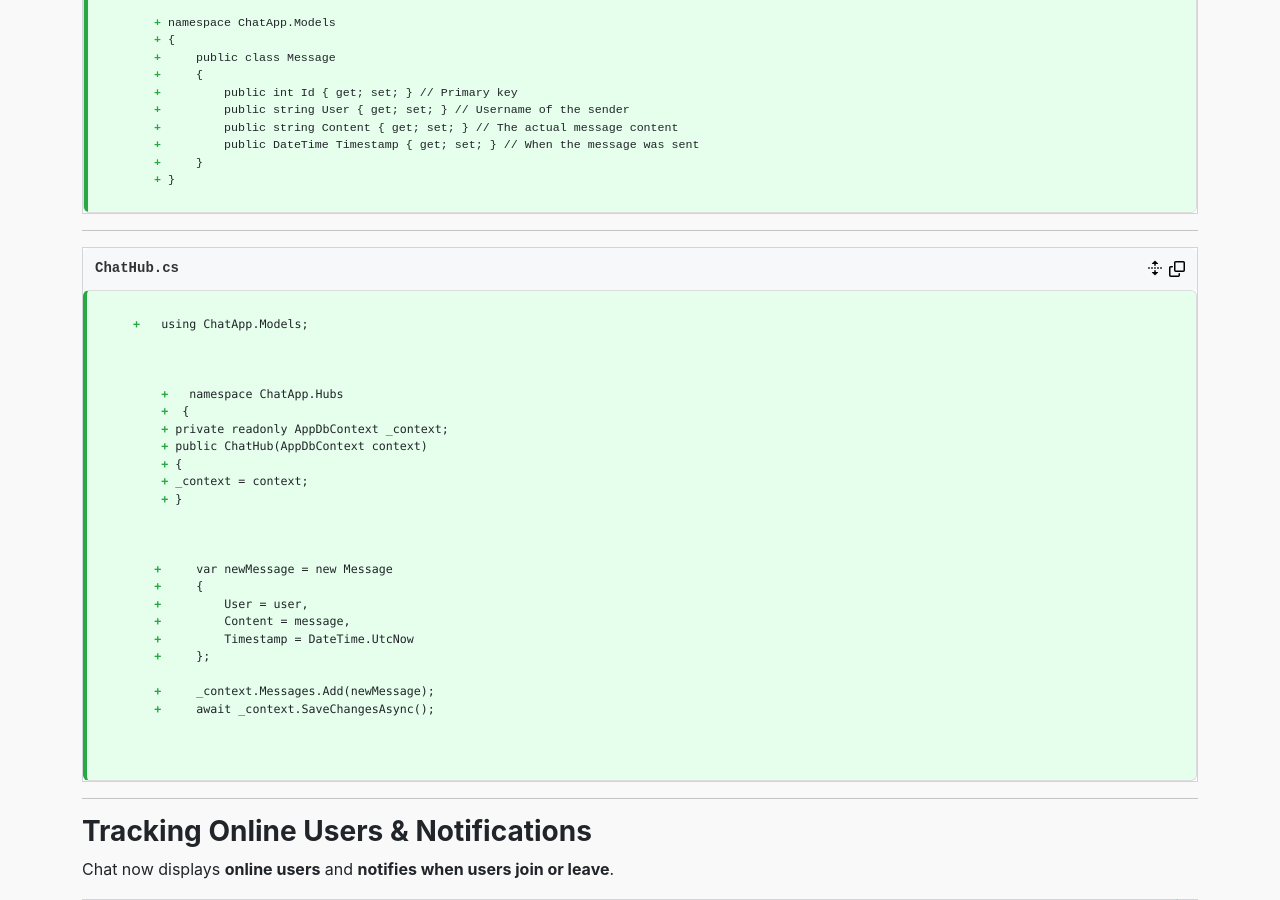
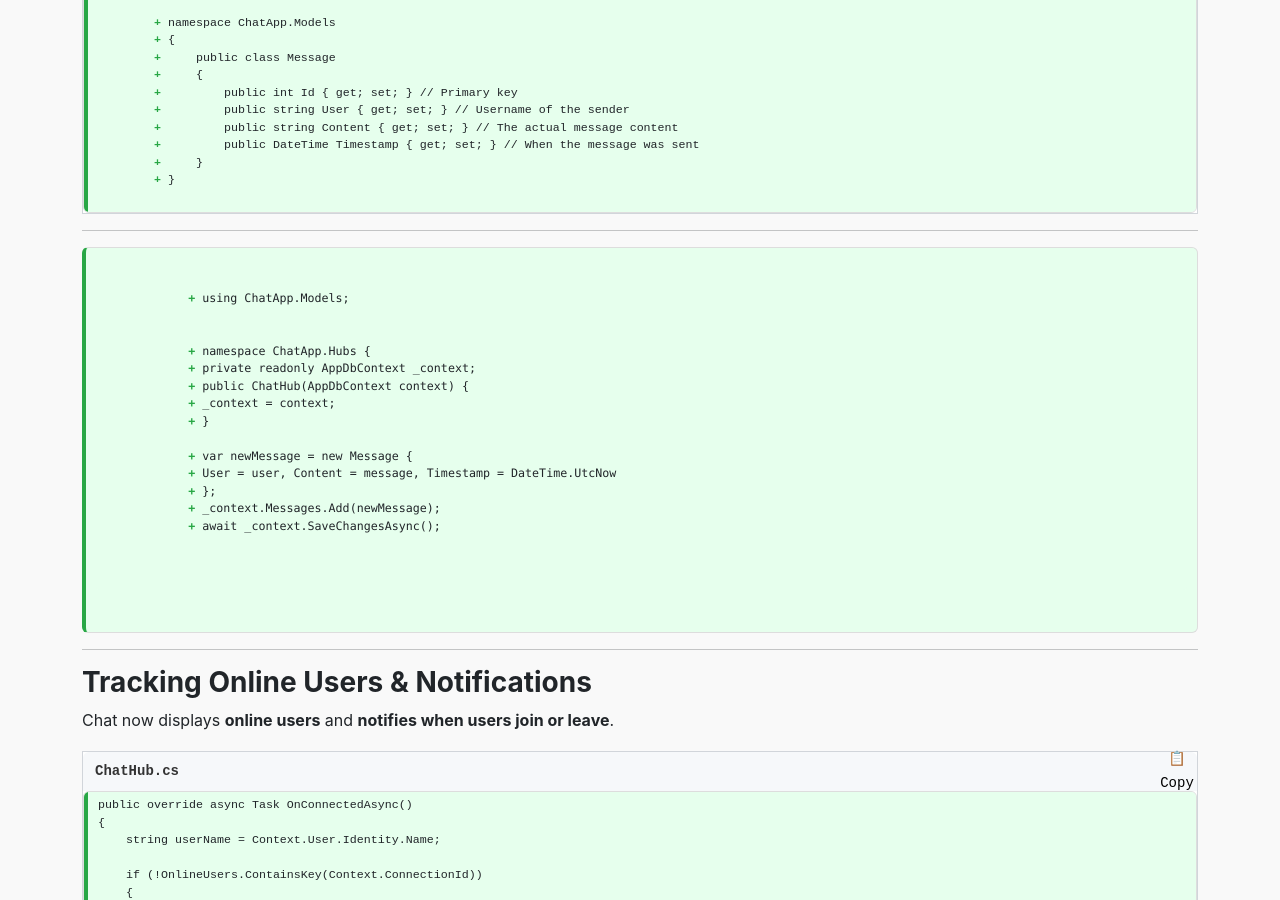
Before and after one commit to JWalshe86/ChatApp, a Jekyll site: the page built from docs/ChatAppPartTwo.md, in a window 1280 px wide and 900 px high, scrolled down 601 px. Built offline with Jekyll 4.4.1, drawn with Linux system fonts in a browser that asks for light colours.

Commit message:
Update ChatAppPartTwo.md

```diff
--- a/docs/ChatAppPartTwo.md
+++ b/docs/ChatAppPartTwo.md
@@ -43,62 +43,27 @@ I created a `Message` class that Entity Framework (EF) maps into a database tabl
 
 ---
 
-<div class="code-block">
-    <div class="code-header">
-        <span class="code-filename">ChatHub.cs</span>
-        <button class="expand-button" aria-label="Expand all lines">
-            <svg aria-hidden="true" focusable="false" class="octicon octicon-unfold" viewBox="0 0 16 16" width="16" height="16" fill="currentColor" style="display: inline-block; user-select: none; vertical-align: text-bottom; overflow: visible;"><path d="m8.177.677 2.896 2.896a.25.25 0 0 1-.177.427H8.75v1.25a.75.75 0 0 1-1.5 0V4H5.104a.25.25 0 0 1-.177-.427L7.823.677a.25.25 0 0 1 .354 0ZM7.25 10.75a.75.75 0 0 1 1.5 0V12h2.146a.25.25 0 0 1 .177.427l-2.896 2.896a.25.25 0 0 1-.354 0l-2.896-2.896A.25.25 0 0 1 5.104 12H7.25v-1.25Zm-5-2a.75.75 0 0 0 0-1.5h-.5a.75.75 0 0 0 0 1.5h.5ZM6 8a.75.75 0 0 1-.75.75h-.5a.75.75 0 0 1 0-1.5h.5A.75.75 0 0 1 6 8Zm2.25.75a.75.75 0 0 0 0-1.5h-.5a.75.75 0 0 0 0 1.5h.5ZM12 8a.75.75 0 0 1-.75.75h-.5a.75.75 0 0 1 0-1.5h.5A.75.75 0 0 1 12 8Zm2.25.75a.75.75 0 0 0 0-1.5h-.5a.75.75 0 0 0 0 1.5h.5Z"></path></svg>
-        </button>
-        <button class="copy-button" aria-label="Copy code">
-            <svg aria-hidden="true" focusable="false" class="octicon octicon-copy" viewBox="0 0 16 16" width="16" height="16" fill="currentColor">
-                <path d="M0 6.75C0 5.784.784 5 1.75 5h1.5a.75.75 0 0 1 0 1.5h-1.5a.25.25 0 0 0-.25.25v7.5c0 .138.112.25.25.25h7.5a.25.25 0 0 0 .25-.25v-1.5a.75.75 0 0 1 1.5 0v1.5A1.75 1.75 0 0 1 9.25 16h-7.5A1.75 1.75 0 0 1 0 14.25Z"></path>
-                <path d="M5 1.75C5 .784 5.784 0 6.75 0h7.5C15.216 0 16 .784 16 1.75v7.5A1.75 1.75 0 0 1 14.25 11h-7.5A1.75 1.75 0 0 1 5 9.25Zm1.75-.25a.25.25 0 0 0-.25.25v7.5c0 .138.112.25.25.25h7.5a.25.25 0 0 0 .25-.25v-7.5a.25.25 0 0 0-.25-.25Z"></path>
-            </svg>
-        </button>
-    </div>
-
-    <div class="code-container">
-
-        <!-- Updated Code (Always Visible) -->
-<pre class="updated-code language-csharp">
-<code>
-    <span class="added-line">  using ChatApp.Models;</span>
-
-    <span class="unchanged-code">using Microsoft.AspNetCore.SignalR;
-    public class ChatHub : Hub
-    {
-    </span>
-
-        <span class="added-line">  namespace ChatApp.Hubs</span>
-        <span class="added-line"> { </span>
-        <span class="added-line">private readonly AppDbContext _context;</span>
-        <span class="added-line">public ChatHub(AppDbContext context)</span>
-        <span class="added-line">{</span>
-        <span class="added-line">_context = context;</span>
-        <span class="added-line">}</span>
-
-       <span class="unchanged-code">public async Task SendMessage(string user, string message)
-       {
-       </span>
-
-       <span class="added-line">    var newMessage = new Message</span>
-       <span class="added-line">    {</span>
-       <span class="added-line">        User = user,</span>
-       <span class="added-line">        Content = message,</span>
-       <span class="added-line">        Timestamp = DateTime.UtcNow</span>
-       <span class="added-line">    };</span>
-
-       <span class="added-line">    _context.Messages.Add(newMessage);</span>
-       <span class="added-line">    await _context.SaveChangesAsync();</span>
-
-       <span class="unchanged-code">        await Clients.All.SendAsync("ReceiveMessage", user, message);
-       }
-    }
-    </span>
-</code>
-</pre>
-
-    </div>
+<div class="code-container">
+    <pre class="updated-code language-csharp">
+        <code>
+            <span class="added-line">using ChatApp.Models;</span>
+            <span class="unchanged-code">using Microsoft.AspNetCore.SignalR;</span>
+            <span class="unchanged-code">public class ChatHub : Hub {</span>
+            <span class="added-line">namespace ChatApp.Hubs {</span>
+            <span class="added-line">private readonly AppDbContext _context;</span>
+            <span class="added-line">public ChatHub(AppDbContext context) {</span>
+            <span class="added-line">_context = context;</span>
+            <span class="added-line">}</span>
+            <span class="unchanged-code">public async Task SendMessage(string user, string message) {</span>
+            <span class="added-line">var newMessage = new Message {</span>
+            <span class="added-line">User = user, Content = message, Timestamp = DateTime.UtcNow</span>
+            <span class="added-line">};</span>
+            <span class="added-line">_context.Messages.Add(newMessage);</span>
+            <span class="added-line">await _context.SaveChangesAsync();</span>
+            <span class="unchanged-code">await Clients.All.SendAsync("ReceiveMessage", user, message);</span>
+            <span class="unchanged-code">}</span>
+        </code>
+    </pre>
 </div>
 
 ---
```
